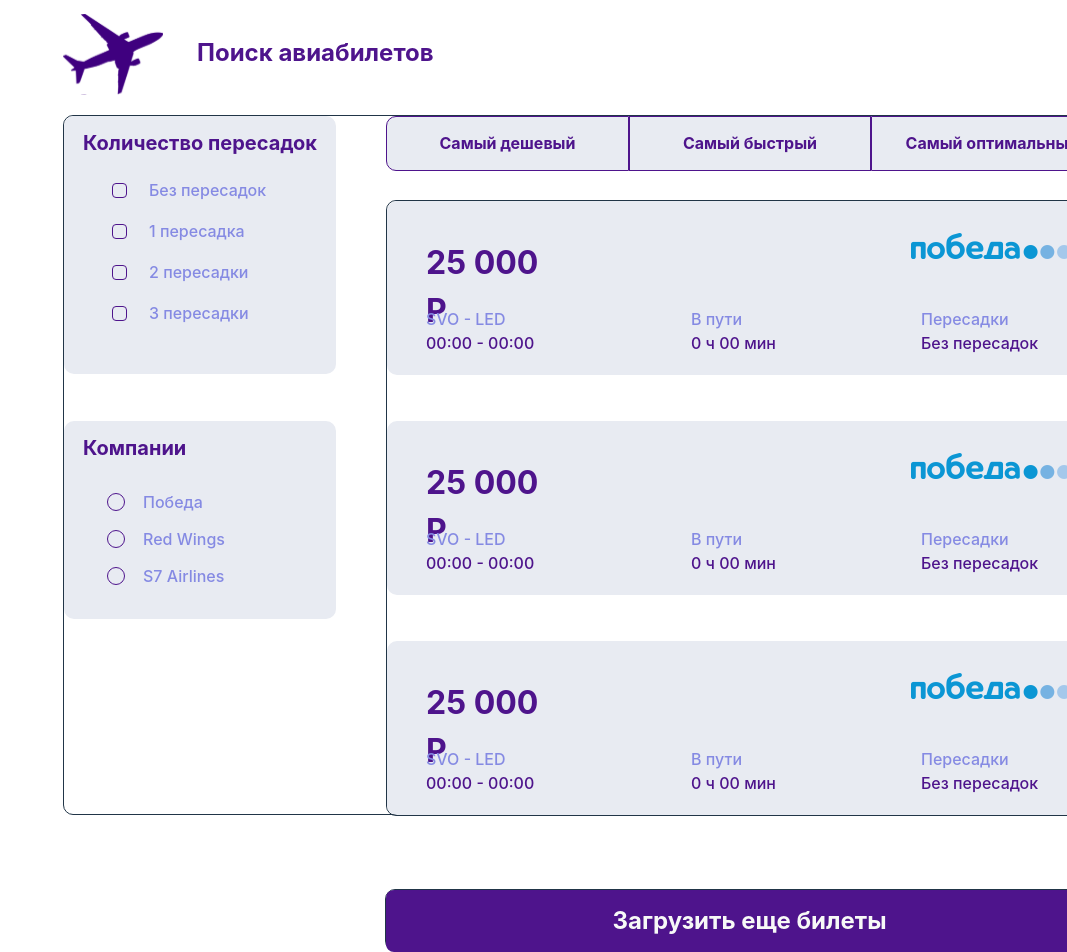
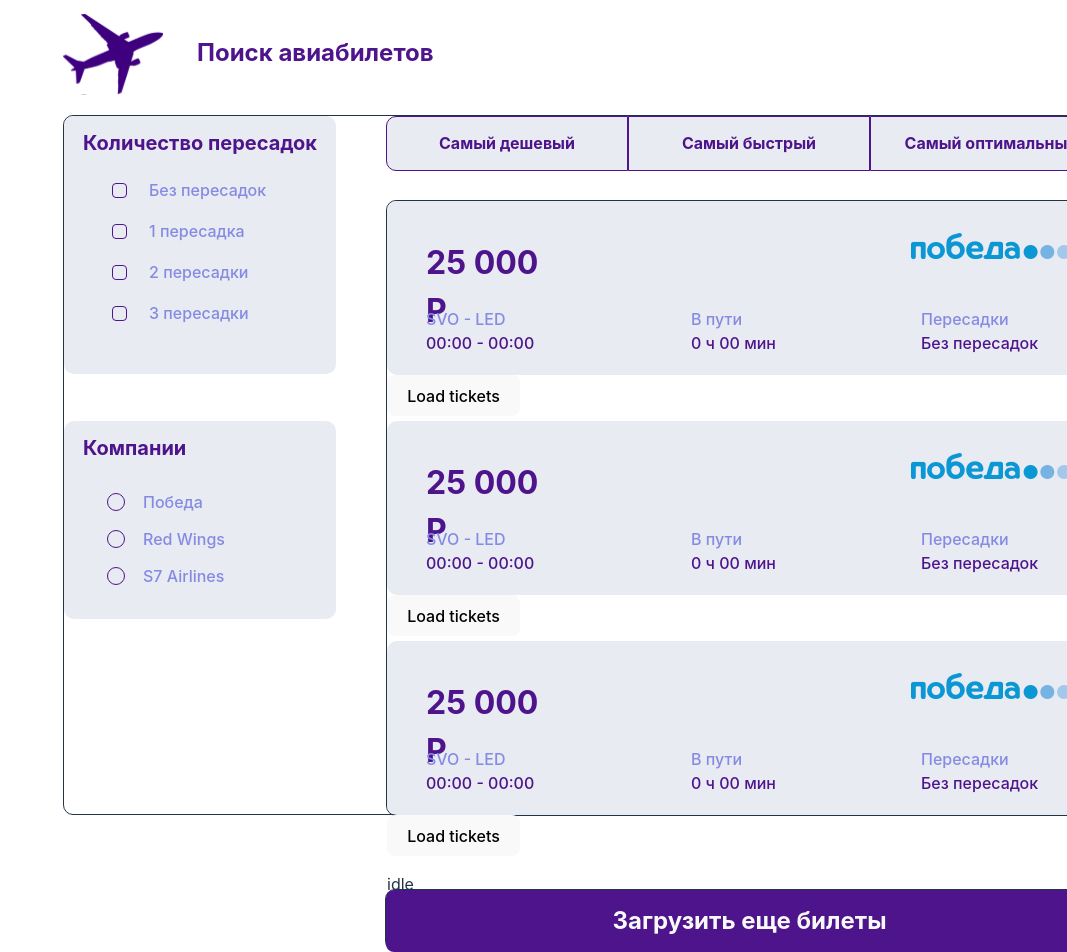
Before and after one commit to BatanAndrei/search-for-flights-rdux-toolkit-ts, a React (Vite) app: page / in a window 1280 px wide. Shown: the part 70-1022 px from the top of the page, without its empty margins (213-1280 px from the left). Built offline with nearby package versions, Linux system fonts and the light colour scheme.

Commit message:
initial commit

```diff
--- /dev/null
+++ b/src/Api/FetchTickets.ts
@@ -0,0 +1,20 @@
+import { createAsyncThunk } from '@reduxjs/toolkit';
+import { Ticket, FetchTicketsError } from '../Types/Types';
+
+export const fetchTickets = createAsyncThunk<Ticket[], number, { rejectValue: FetchTicketsError }>(
+    "tickets/getTickets",
+    async (limit: number, thunkApi) => {
+      const response = await fetch(`https://jsonplaceholder.typicode.com/todos`);// //http://localhost:3000/tickets?_limit=${limit}
+
+      const data: Ticket[] = await response.json();
+
+      if (response.status !== 200) {
+
+        return thunkApi.rejectWithValue({
+          message: "Failed to fetch todos."
+        });
+      }
+
+      return data;
+    }
+  );
--- /dev/null
+++ b/src/Api/Slice.ts
@@ -0,0 +1,45 @@
+import {TikcetsState } from '../Types/Types';
+import { RootState } from './Store';
+import { createSlice } from '@reduxjs/toolkit';
+import { fetchTickets } from './FetchTickets';
+
+
+  const initialState: TikcetsState = {
+    list: [],
+    error: null,
+    status: "idle",
+  };
+
+  export const selectStatus = (state: RootState) =>
+  state.tickets.status;
+
+  export const ticketsSlice = createSlice({
+    name: "tickets",
+    initialState,
+    reducers: {
+      // ...
+    },
+
+    extraReducers: (builder) => {
+
+      builder.addCase(fetchTickets.pending, (state) => {
+
+        state.status = "loading";
+        state.error = null;
+      });
+
+      builder.addCase(fetchTickets.fulfilled,
+        (state, { payload }) => {
+
+        state.list.push(...payload);
+        state.status = "idle";
+      });
+
+      builder.addCase(fetchTickets.rejected,
+        (state, { payload }) => {
+
+        if (payload) state.error = payload.message;
+        state.status = "idle";
+      });
+    },
+  });
--- /dev/null
+++ b/src/Api/Store.ts
@@ -0,0 +1,18 @@
+import { TypedUseSelectorHook, useSelector, useDispatch } from "react-redux";
+import { configureStore } from '@reduxjs/toolkit';
+import { ticketsSlice } from './Slice';
+
+
+export const store = configureStore({
+    reducer: {
+        tickets: ticketsSlice.reducer
+    }
+})
+
+export type RootState = ReturnType<typeof store.getState>;
+
+export const useTypedSelector: TypedUseSelectorHook<RootState> = useSelector;
+
+export type RootDispatch = typeof store.dispatch;
+
+    export const useAppDispatch = () => useDispatch<RootDispatch>();
--- a/src/Layout/Main/BlockFilterTransfer/blockFilterTransfer.module.css
+++ b/src/Layout/Main/BlockFilterTransfer/blockFilterTransfer.module.css
@@ -55,5 +55,4 @@
 
 .checkbox:checked + .fake::before{
     opacity: 1;
-
 }
--- a/src/Layout/Main/ButtonsNavigation/ButtonsNavigation.tsx
+++ b/src/Layout/Main/ButtonsNavigation/ButtonsNavigation.tsx
@@ -1,11 +1,12 @@
 import style from './buttonsNavigation.module.css';
 
 function ButtonsNavigation() {
+
     return (
         <>
-            <button className={style.button_cheap}>Самый дешевый</button>
-            <button className={style.button_fast}>Самый быстрый</button>
-            <button className={style.button_optimal}>Самый оптимальный</button>
+            <button className={style.button+ ' ' +style.cheap}>Самый дешевый</button>
+            <button className={style.button+ ' ' +style.fast}>Самый быстрый</button>
+            <button className={style.button+ ' ' +style.optimal}>Самый оптимальный</button>
         </>
     )
 }
--- a/src/Layout/Main/ButtonsNavigation/buttonsNavigation.module.css
+++ b/src/Layout/Main/ButtonsNavigation/buttonsNavigation.module.css
@@ -1,32 +1,28 @@
-.button_cheap {
-    width: 243px;
-    height: 55px;
-    font-weight: 700;
-    font-size: 16px;
-    color: #4E148C;
-    border-radius: 10px 0px 0px 10px;
-    border: 1px solid #4E148C;
-    background-color: #E8EBF2;
-}
-
-.button_fast {
+.button {
     width: 242px;
     height: 55px;
     font-weight: 700;
     font-size: 16px;
     color: #4E148C;
-    border-radius: 0px;
     border: 1px solid #4E148C;
     background-color: #E8EBF2;
 }
 
-.button_optimal {
-    width: 242px;
-    height: 55px;
-    font-weight: 700;
-    font-size: 16px;
-    color: #4E148C;
+.optimal {
     border-radius: 0px 10px 10px 0px;
-    border: 1px solid #4E148C;
-    background-color: #E8EBF2;
 }
+
+.fast {
+    border-radius: 0px;
+}
+
+.cheap {
+    border-radius: 10px 0px 0px 10px;
+}
+
+.active {
+    color: red;
+}
+/* .button_pressed {
+
+} */
--- a/src/Layout/Main/TicketsInfo/TicketsInfo.tsx
+++ b/src/Layout/Main/TicketsInfo/TicketsInfo.tsx
@@ -1,10 +1,20 @@
 import style from './ticketsInfo.module.css';
 import SvgPobeda from '../../Svg/SvgPobeda';
+import { useTypedSelector, useAppDispatch } from "../../../Api/Store";
+import { fetchTickets } from '../../../Api/FetchTickets';
+import { selectStatus } from '../../../Api/Slice';
 //import SvgSsevenAir from '../../Svg/SvgSsevenAir';
 //import SvgRedWings from '../../Svg/SvgRedWings';
 //import IconCompany from '../../IconCompany/IconCompany';
 
 function TicketsInfo() {
+
+        const dispatch = useAppDispatch();
+
+        const status = useTypedSelector(selectStatus);
+
+        const handleClick = () => dispatch(fetchTickets(1));
+
     return (
         <div className={style.ticket}>
             <div className={style.ticketInfoTop}>
@@ -25,6 +35,12 @@ function TicketsInfo() {
                     <h3 className={style.infoTextData}>Без пересадок</h3>
                 </div>
             </div>
+            <button type="button" onClick={handleClick}>
+                {status === "loading"
+                    ? "Loading tickets..."
+                    : "Load tickets"}
+            </button>
+            <p>{status}</p>
         </div>
     )
 }
```
Also changed, not shown: src/App.tsx (+4 -3 lines), src/Types/Types.ts (+10 -2 lines).
